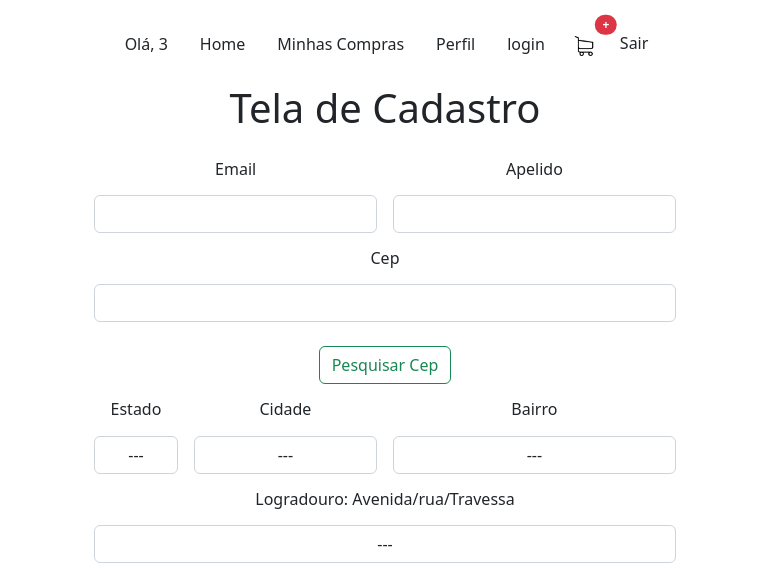
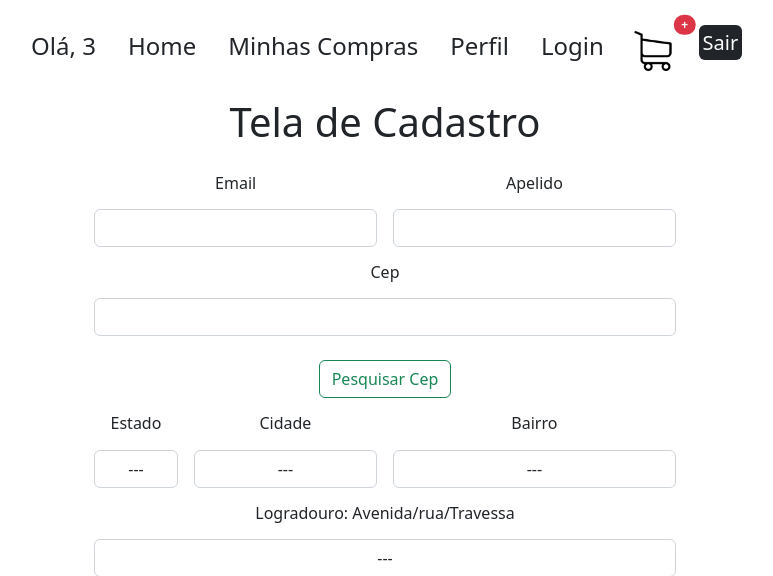
Before and after one commit to CarlosEduardosp/E-commerce, a Flask app: page /cadastrar_cliente/3 in a window 1280 px wide. Shown: the top 576 px of the page, without its empty margins (255-1028 px from the left). Run offline with Flask 3, Linux system fonts and the light colour scheme.

Commit message:
atualizando o menu

```diff
--- a/static/estilo.css
+++ b/static/estilo.css
@@ -7,8 +7,8 @@
     height: 80px;
 }
 .icone{
-    width: 20px;
-    height: 20px;
+    width: 40px;
+    height: 40px;
 }
 .painel{
     width: 1250px;
--- a/templates/base.html
+++ b/templates/base.html
@@ -15,39 +15,39 @@
 
        <nav class="nav justify-content-center">
 
-    <a class="nav-link active text-dark" href="#">Olá, {{id_cliente.title()}}</a>
+           <a class="nav-link active text-dark" href="#"><h4>Olá, {{id_cliente.title()}}</h4></a>
 
-          <a class="nav-link active text-dark" aria-current="page" href="{{url_for('homepage', id_cliente=id_cliente)}}">Home</a>
+          <a class="nav-link active text-dark" aria-current="page" href="{{url_for('homepage', id_cliente=id_cliente)}}"><h4>Home</h4></a>
         </li>
 
           {% if 'adm' in id_cliente or 'Adm' in id_cliente or 'ADM' in id_cliente %}
 
           <li class="nav-item">
-              <a class="nav-link text-dark" href="{{url_for('clientes', id_cliente=id_cliente)}}">Clientes</a>
+              <a class="nav-link text-dark" href="{{url_for('clientes', id_cliente=id_cliente)}}"><h4>Clientes</h4></a>
             </li>
           <li class="nav-item">
-              <a class="nav-link text-dark" href="{{url_for('produtos', id_cliente=id_cliente, id_produto=0)}}">Produtos</a>
+              <a class="nav-link text-dark" href="{{url_for('produtos', id_cliente=id_cliente, id_produto=0)}}"><h4>Produtos</h4></a>
             </li>
           <li class="nav-item">
-              <a class="nav-link text-dark" href="{{url_for('controle_pedidos', id_cliente=id_cliente)}}">Controle-Pedidos</a>
+              <a class="nav-link text-dark" href="{{url_for('controle_pedidos', id_cliente=id_cliente)}}"><h4>Controle_Pedidos</h4> </a>
             </li>
           <li class="nav-item">
-              <a class="nav-link text-dark" href="{{url_for('editar', id_cliente=id_cliente)}}">Editar Loja</a>
+              <a class="nav-link text-dark" href="{{url_for('editar', id_cliente=id_cliente)}}"><h4>Editar Loja</h4> </a>
             </li>
 
           {% endif %}
             {% if id_cliente != "Efetue o Login!"%}
             {% if id_cliente != "ADM" and id_cliente != "adm" and id_cliente != "Adm" %}
           <li class="nav-item">
-          <a class="nav-link active text-dark" aria-current="page" href="{{url_for('minhas_compras', id_cliente=id_cliente)}}">Minhas Compras</a>
+          <a class="nav-link active text-dark" aria-current="page" href="{{url_for('minhas_compras', id_cliente=id_cliente)}}"><h4>Minhas Compras</h4> </a>
         </li>
             {% endif %}
           {% endif %}
           <li class="nav-item">
-              <a class="nav-link text-dark" href="{{url_for('perfil', id_cliente=id_cliente)}}">Perfil</a>
+              <a class="nav-link text-dark" href="{{url_for('perfil', id_cliente=id_cliente)}}"><h4>Perfil</h4> </a>
             </li>
            <li class="nav-item">
-          <a class="nav-link text-dark" href="{{url_for('login', id_cliente=id_cliente)}}">login</a>
+          <a class="nav-link text-dark" href="{{url_for('login', id_cliente=id_cliente)}}"><h4>Login</h4> </a>
         </li>
 
 
@@ -57,7 +57,7 @@
       <button type="button"  class="btn btn-white position-relative">
         <a href="{{url_for('carrinho', id_cliente=id_cliente)}}">
 
-  <img class="icone"  src="\static\carrinho.png" alt=""></a>
+  <img class="icone "  src="\static\carrinho.png" alt=""></a>
 
           {% if num == 0 %}
               <span class="position-absolute top-0 start-100 translate-middle badge rounded-pill bg-danger">
@@ -73,8 +73,9 @@
 
 
         <a type="button" href="{{url_for('sair', id_cliente=id_cliente)}}">
-            <button class="btn btn-white">Sair</button>
-            </a><br>
+
+            <button class="btn btn-white  "><h5><mark class="rounded bg bg-dark text-white">Sair</mark></h5></button>
+           </a><br>
         {% endif %}
     </div>
   </div>
```
